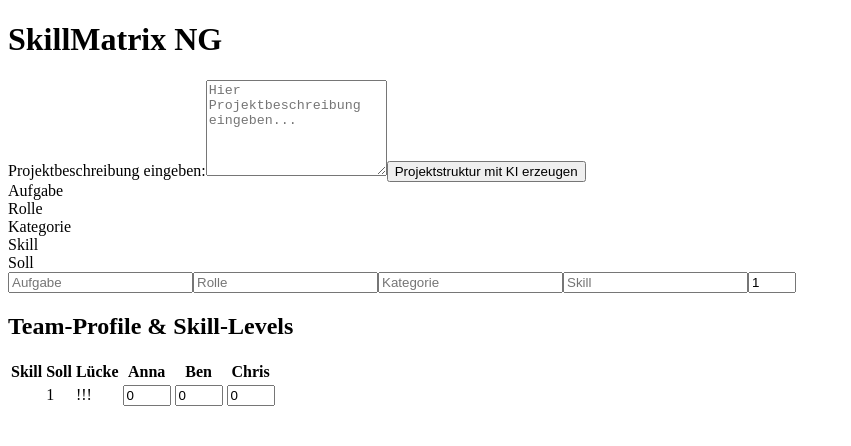
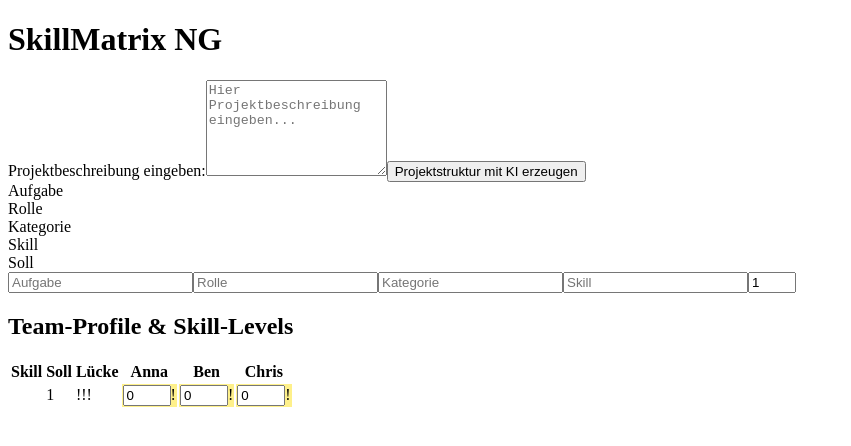
Before and after one commit to 30Leo56/SkillMatrix_MARS, a React (Create React App) app: page / in a window 1280 px wide. Shown: the top 446 px of the page, without its empty margins (0-851 px from the left). Built offline with nearby package versions, Linux system fonts and the light colour scheme.

Commit message:
Update App.jsx

```diff
--- a/src/App.jsx
+++ b/src/App.jsx
@@ -129,7 +129,7 @@ export default function SkillMatrixSetup() {
                   <td className="border px-2 py-1 text-center font-bold text-red-600">{allZeros ? "!!!" : ""}</td>
                   {teamMembers.map(member => {
                     const ist = skillLevels[member] || 0;
-                    const defizit = ist < soll && !allZeros ? (soll - ist >= 2 ? "!!!" : "!") : "";
+                    const defizit = ist < soll ? (soll - ist >= 2 ? "!!!" : "!") : "";
 
                     return (
                       <td
@@ -139,9 +139,9 @@ export default function SkillMatrixSetup() {
                           backgroundColor:
                             ist === soll
                               ? "#BBF7D0"
-                              : soll - ist === 1 && !allZeros
+                              : soll - ist === 1
                               ? "#FEF08A"
-                              : soll - ist >= 2 && !allZeros
+                              : soll - ist >= 2
                               ? "#FECACA"
                               : "transparent"
                         }}
```
